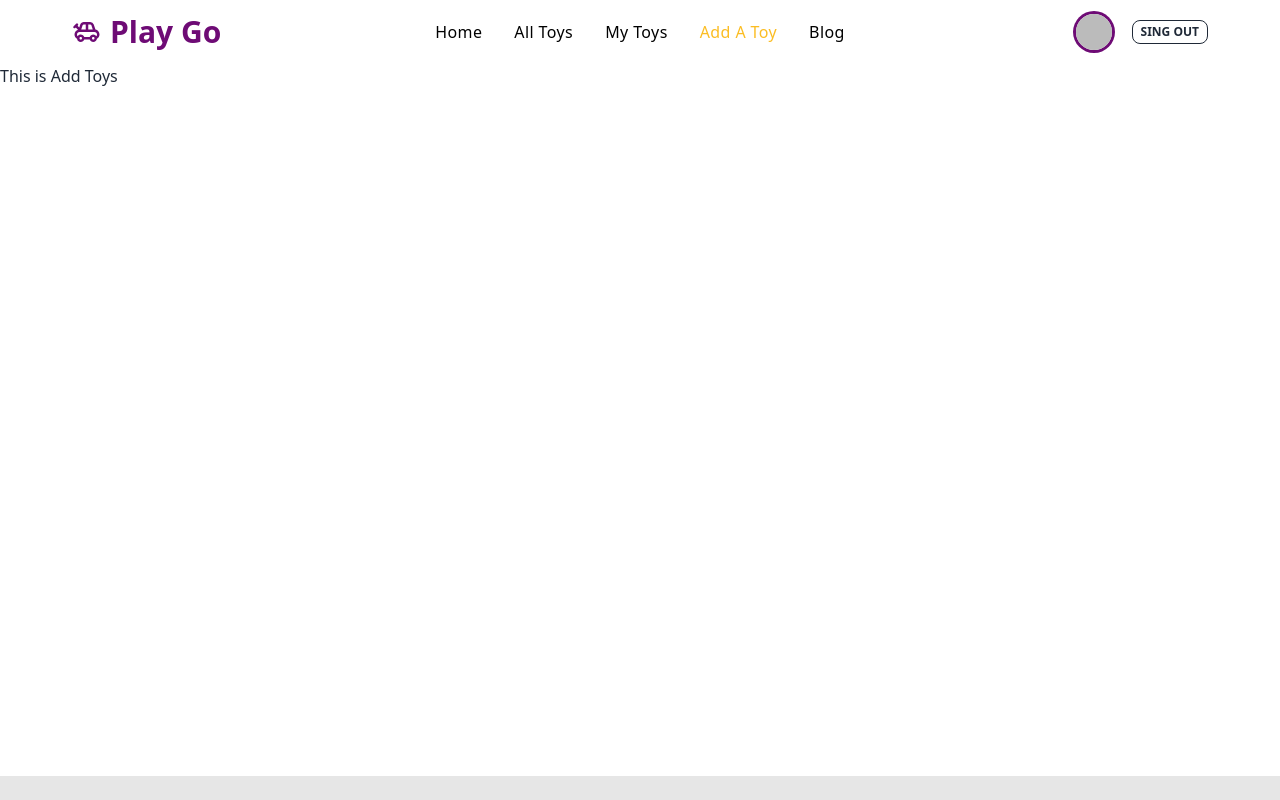
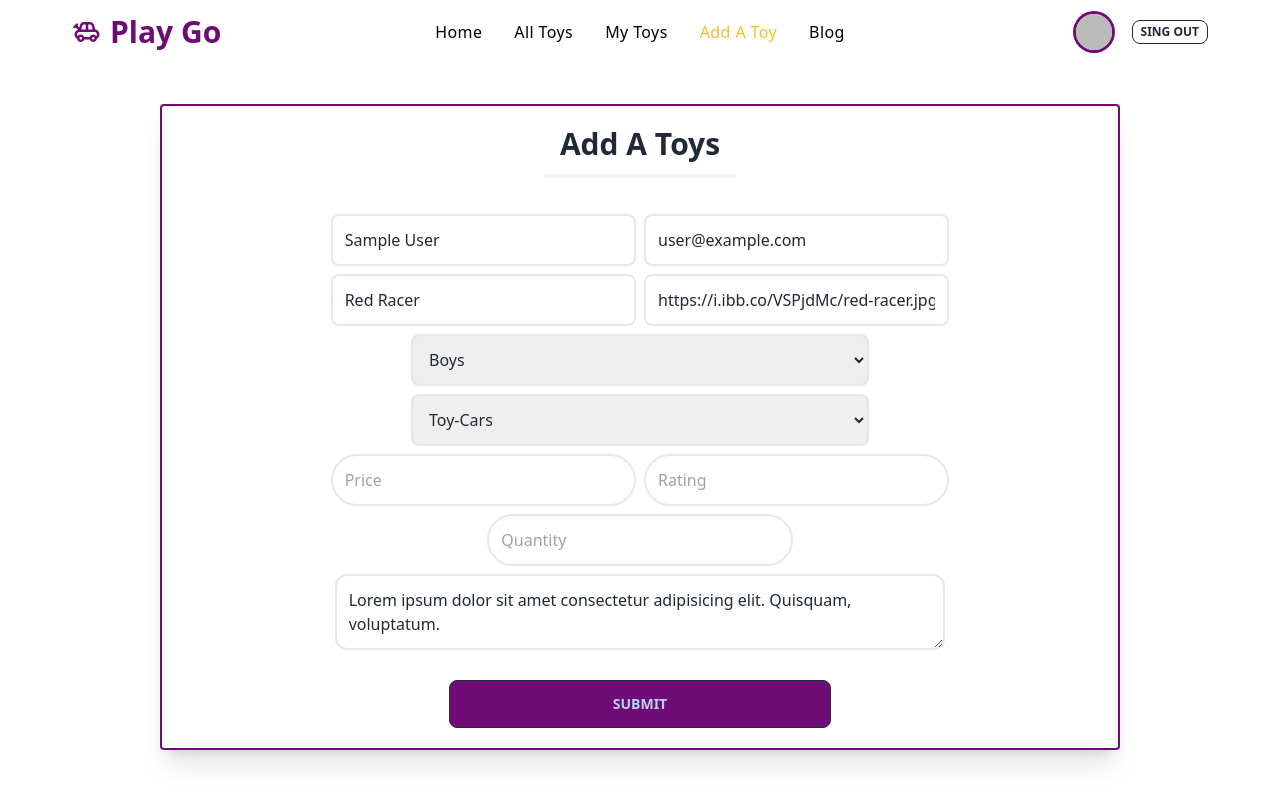
Before and after one commit to tuhin4ever/toys-market-place-client-side, a React (Vite) app: page /add-toy in a window 1280 px wide. Shown: the top 800 px of the page. Built offline with nearby package versions, Linux system fonts and the light colour scheme; no server answers; sample sign-in values are in the browser's storage.

Commit message:
add a toy added from react hook form

```diff
--- a/package.json
+++ b/package.json
@@ -20,6 +20,7 @@
     "react": "^18.2.0",
     "react-dom": "^18.2.0",
     "react-fast-marquee": "^1.5.2",
+    "react-hook-form": "^7.43.9",
     "react-icons": "^4.8.0",
     "react-lazy-load-image-component": "^1.5.6",
     "react-router-dom": "^6.11.1",
--- a/src/Pages/Components/AddToys/AddToys.jsx
+++ b/src/Pages/Components/AddToys/AddToys.jsx
@@ -1,11 +1,137 @@
-import React from 'react';
+import { useContext } from "react";
+import { useForm } from "react-hook-form";
+import { AuthContext } from "../../../Providers/AuthProvider";
+import AOS from "aos";
+const AddToys = () => {
+  AOS.init();
+  const { user } = useContext(AuthContext);
 
-const AddToys = () => {
-    return (
-        <div>
-            <h2>This is Add Toys</h2>
+  const {
+    register,
+    handleSubmit,
+    formState: { errors },
+  } = useForm();
+
+  const onSubmit = async (data) => {
+    try {
+      const response = await fetch("http://localhost:5000/post-toy", {
+        method: "POST",
+        headers: { "Content-Type": "application/json" },
+        body: JSON.stringify(data),
+      });
+      const result = await response.json();
+
+      if (result.insertedId) {
+        notify();
+      }
+
+      console.log(result);
+    } catch (error) {
+      console.error(error);
+    }
+
+    console.log(data);
+  };
+
+  return (
+    <div className="w-9/12 text-center mx-auto border-2 border-primary rounded p-5 mt-10 shadow-xl">
+      <h1 className="text-3xl font-bold text-center" data-aos="fade-up">
+        Add A Toys
+      </h1>
+      <hr className="w-48 h-1 mx-auto  bg-gray-100 border-0 rounded mt-3 mb-8 dark:bg-orange-700" />
+      <form onSubmit={handleSubmit(onSubmit)}>
+        <input
+          className="p-3 m-1 border-2 w-2/6 rounded-lg"
+          defaultValue={user.displayName}
+          {...register("postedBy")}
+        />
+        <input
+          className="p-3 m-1 border-2 w-2/6 rounded-lg"
+          defaultValue={user.email}
+          {...register("email")}
+        />
+        <input
+          required
+          className="p-3 m-1 border-2 w-2/6 rounded-lg"
+          placeholder="Toy Name"
+          {...register("name")}
+          defaultValue={"Red Racer"}
+        />
+        <input
+          required
+          className="p-3 m-1 border-2 w-2/6 rounded-lg"
+          placeholder="Picture URL"
+          {...register("url")}
+          defaultValue="https://i.ibb.co/VSPjdMc/red-racer.jpg"
+        />
+        <div className="text-center">
+          <select
+            required
+            className="p-3 m-1 border-2 w-1/2 rounded-lg"
+            {...register("category")}
+          >
+            <option disabled value="">
+              Category
+            </option>
+            <option value="Boys">Boys</option>
+            <option value="Girls">Girls</option>
+          </select>
+          <select
+            required
+            className="p-3 m-1 border-2 w-1/2 rounded-lg"
+            {...register("subCategory")}
+          >
+            <option disabled value="">
+              Subcategory
+            </option>
+            <option value="Toy-Cars">Toy-Cars</option>
+            <option value="Action-Figures">Action-Figures</option>
+            <option value="Animal-Toys">Animal-Toys</option>
+            <option value="Dolls">Dolls</option>
+            <option value="Girls-Makeup">Girls-Makeup</option>
+            <option value="Cooking-Toys">Cooking-Toys</option>
+          </select>
         </div>
-    );
+        <input
+          required
+          className="p-3 m-1 border-2 w-2/6 rounded-full"
+          placeholder="Price"
+          type="number"
+          step="0.01"
+          {...register("price")}
+        />
+        <input
+          required
+          className="p-3 m-1 border-2 w-2/6 rounded-full"
+          placeholder="Rating"
+          type="number"
+          step="0.1"
+          {...register("rating")}
+        />
+        <input
+          required
+          className="p-3 m-1 border-2 w-2/6 rounded-full"
+          placeholder="Quantity"
+          type="number"
+          pattern="[1-9][0-9]*" // Pattern to allow whole numbers only
+          {...register("quantity")}
+        />
+        <textarea
+          required
+          className="p-3 m-1 border-2 w-4/6 rounded-xl"
+          placeholder="Description"
+          {...register("description")}
+          defaultValue="Lorem ipsum dolor sit amet consectetur adipisicing elit. Quisquam, voluptatum."
+        />
+        <br />
+        {errors.exampleRequired && <span>This field is required</span>}
+
+        <button className="btn bg-primary w-5/12 mt-5" type="submit">
+          Submit
+        </button>
+      </form>
+    </div>
+  );
 };
 
 export default AddToys;
--- a/src/Pages/Components/AllToys/ToysCard.jsx
+++ b/src/Pages/Components/AllToys/ToysCard.jsx
@@ -26,21 +26,21 @@ const ToysCard = ({ toy }) => {
         <div className="p-5">
           <h5 className="mb-2 text-2xl font-bold ">{name}</h5>
           <p className="mb-3 font-normal text-gray-700 dark:text-gray-400">
-             Years of experience
+
           </p>
           <p className="flex items-center gap-2 mb-3 font-normal text-gray-700 dark:text-gray-400">
-             Recipes
+
           </p>
           <p className="flex items-center gap-2 mb-3 font-normal text-gray-700 dark:text-gray-400">
 
           </p>
           <div className="flex justify-between">
 
-              <button className="my-btn">View Recipes</button>
+              <button className="my-btn">View details</button>
 
             <div className="flex gap-2 items-center">
 
-              <span className="text-gray-700">s</span>
+              <span className="text-gray-700">$ {price}</span>
             </div>
           </div>
         </div>
--- a/src/Pages/Home/AboutUs.jsx
+++ b/src/Pages/Home/AboutUs.jsx
@@ -1,5 +1,6 @@
 import React, { useState } from "react";
 import AOS from "aos";
+import "aos/dist/aos.css";
 import Swal from "sweetalert2";
 const AboutUs = () => {
   const [name, setName] = useState("");
@@ -32,12 +33,7 @@ const AboutUs = () => {
           <hr className="w-48 h-1 mx-auto border-0 rounded mt-3 mb-8 bg-primary" />
           <div className="hero-content flex-col lg:flex-row">
             <div className="lg:w-1/2 space-y-5 p-4 ">
-              <div
-                data-aos="fade-right"
-                data-aos-offset="300"
-                data-aos-easing="ease-in-sine"
-                className="text-center"
-              >
+              <div data-aos="fade-right" className="text-center">
                 <h1 className="text-5xl font-bold">
                   We Bring Years of Experience and Expertise to the Toy
                   Marketplace
--- a/src/Pages/Home/Banner.jsx
+++ b/src/Pages/Home/Banner.jsx
@@ -20,9 +20,7 @@ const Banner = () => {
               </span>
             </Marquee>
             <div className="text-center">
-              <button className="btn my-btn mr-5">
-                Discover All Toy's
-              </button>
+              <button className="btn my-btn mr-5">Discover Toy's</button>
             </div>
           </div>
         </div>
@@ -59,9 +57,7 @@ const Banner = () => {
               </span>
             </Marquee>
             <div className="text-center">
-              <button className="btn btn-success btn-outline mr-5">
-                Discover All Toy's
-              </button>
+              <button className="btn my-btn mr-5">Discover Toy's</button>
             </div>
           </div>
         </div>
@@ -96,9 +92,7 @@ const Banner = () => {
               </span>
             </Marquee>
             <div className="text-center">
-              <button className="btn btn-success btn-outline mr-5">
-                Discover All Toy's
-              </button>
+              <button className="btn my-btn mr-5">Discover Toy's</button>
             </div>
           </div>
         </div>
@@ -135,9 +129,7 @@ const Banner = () => {
               </span>
             </Marquee>
             <div className="text-center">
-              <button className="btn btn-success btn-outline mr-5">
-                Discover All Toy's
-              </button>
+              <button className="btn my-btn mr-5">Discover Toy's</button>
             </div>
           </div>
         </div>
--- a/src/Pages/SingIn/LogIn.jsx
+++ b/src/Pages/SingIn/LogIn.jsx
@@ -26,7 +26,7 @@ const Login = () => {
         // console.log(loggedUser);
         navigate(from, { replace: true });
         Swal.fire({
-          title: "Welcome To Play Go !",
+          title: "Welcome To Play Go",
           text: `${loggedUser.displayName} ✨`,
           icon: "success",
           showConfirmButton: false,
--- a/src/Providers/AuthProvider.jsx
+++ b/src/Providers/AuthProvider.jsx
@@ -54,7 +54,7 @@ const AuthProvider = ({ children }) => {
     });
     if (reload) {
         Swal.fire({
-            title: "Welcome To Play Go !",
+            title: "Welcome To Play Go",
             text: `${user.displayName} ✨`,
             icon: "success",
             showConfirmButton: false,
--- a/src/Routers/Routers.jsx
+++ b/src/Routers/Routers.jsx
@@ -32,8 +32,7 @@ const router = createBrowserRouter([
       },
       {
         path: "all-toys",
-        element: <PrivateRoute><AllToys></AllToys></PrivateRoute>,
-        loader: () => fetch(`http://localhost:5000/toys`),
+        element: <AllToys></AllToys>,
       },
       {
         path: "my-toys",
--- a/src/Shared/Footer/Footer.jsx
+++ b/src/Shared/Footer/Footer.jsx
@@ -48,12 +48,7 @@ const Footer = () => {
             </button>
           </div>
         </div>
-        <div className="grid grid-flow-col gap-4">
-          <a className="cursor-pointer hover:text-primary">About us</a>
-          <a className="cursor-pointer hover:text-primary">Contact</a>
-          <a className="cursor-pointer hover:text-primary">All Toys</a>
-          <a className="cursor-pointer hover:text-primary">Blog</a>
-        </div>
+
         <div>
           <div className="grid grid-flow-col gap-4">
             <a className="text-blue-700">
```
Also changed, not shown: src/Pages/Components/AllToys/AllToys.jsx (+104 -10 lines), 1 other file (tests, documents, lock files or other folders).
